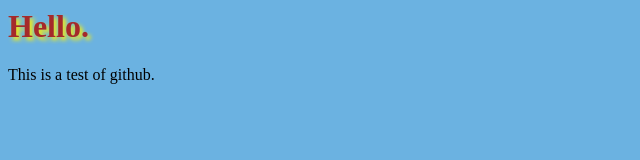
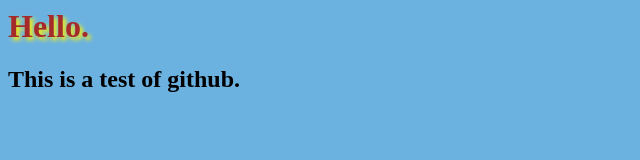
Before and after one commit to Ko-Hi11/api-report1.github.io, a plain HTML site: page index.html in a window 1280 px wide. Shown: the whole page, without its empty margins (0-640 px from the left). Drawn offline with Linux system fonts and the light colour scheme.

Commit message:
Update index.html

```diff
--- a/index.html
+++ b/index.html
@@ -5,6 +5,6 @@
     </head>
     <body>
         <h1>Hello.</h1>
-        <p>This is a test of github.</p>
+        <h2>This is a test of github.</h2>
     </body>
 </html>
```
